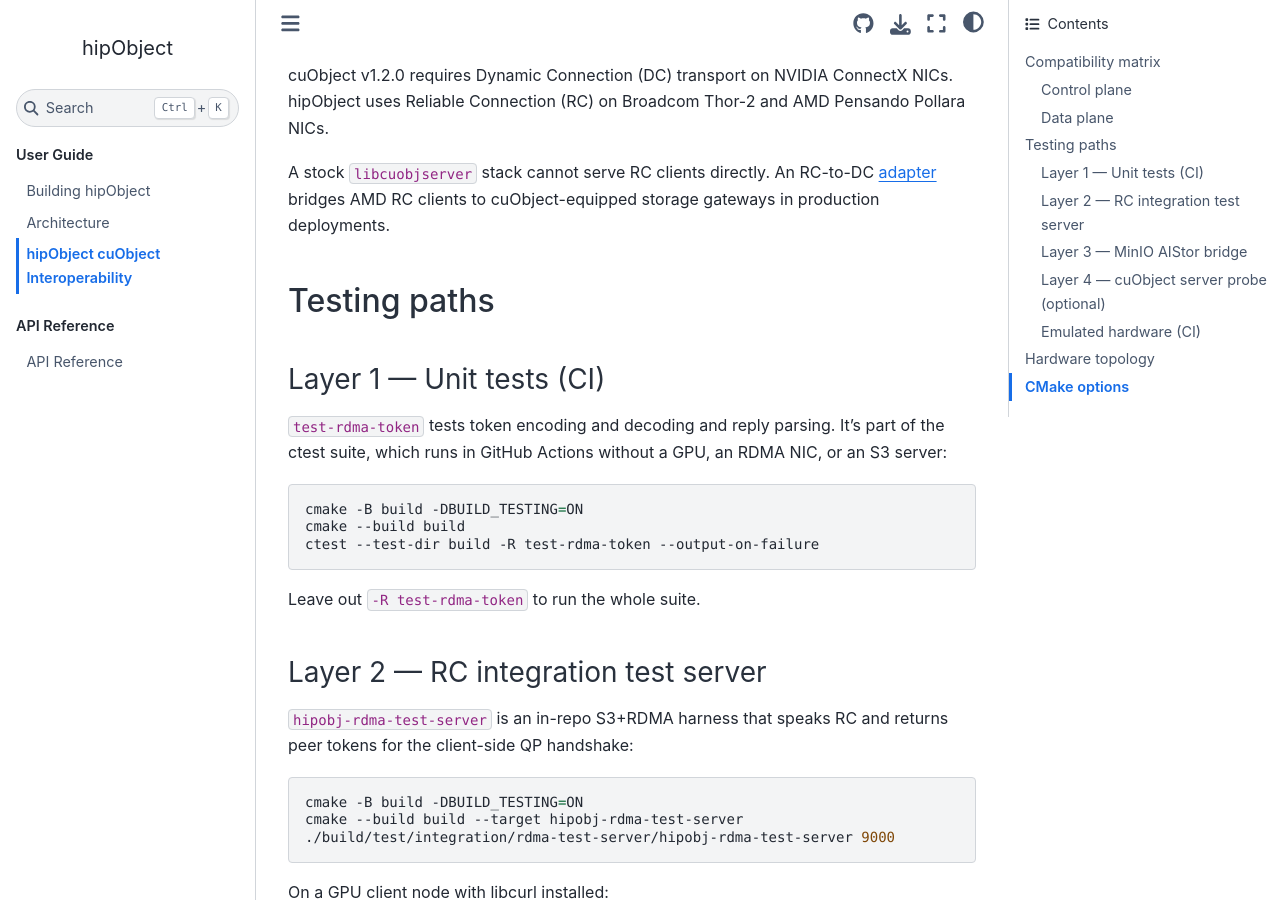
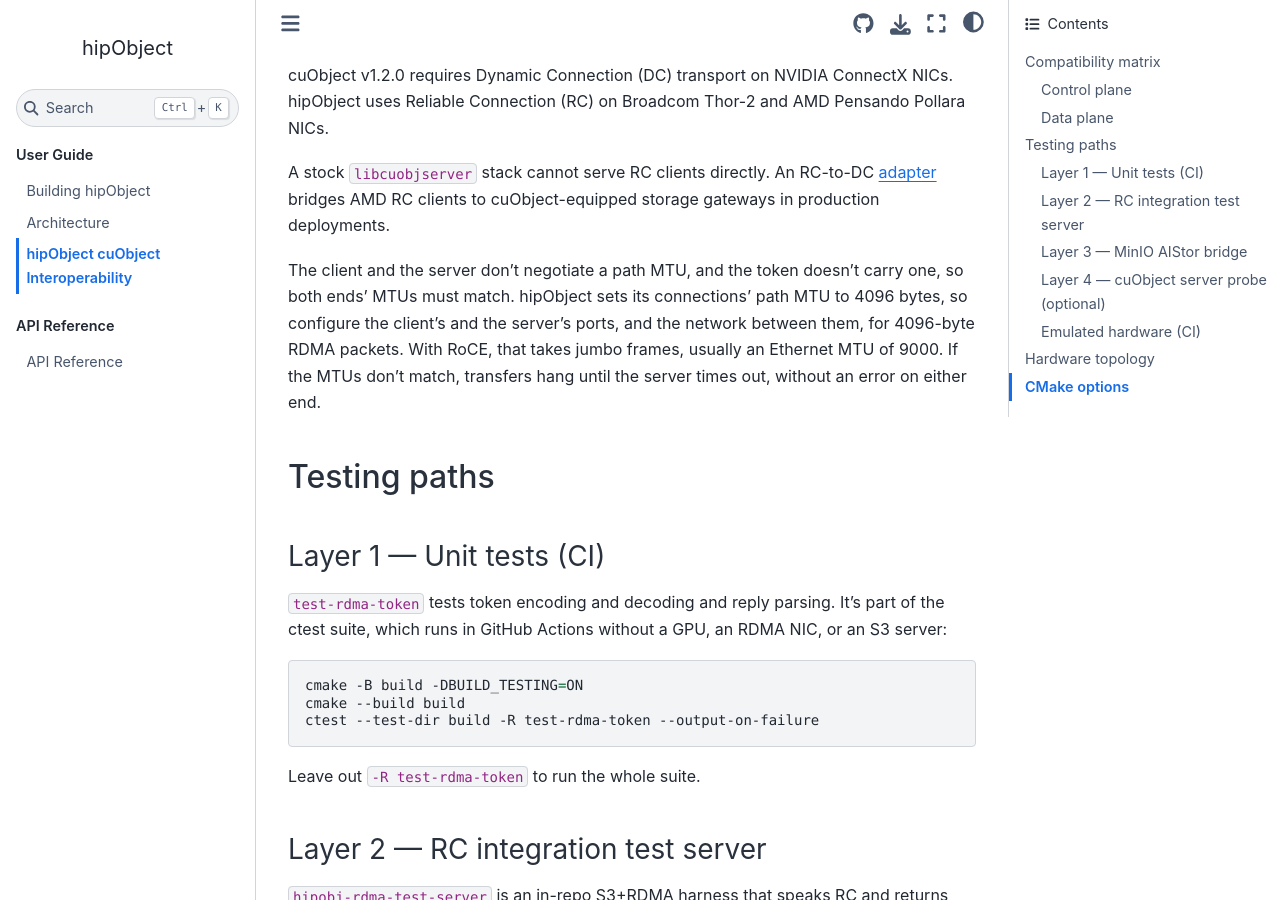
Before and after one commit to ROCm/hipObject, a Sphinx documentation site: the page built from docs/interop.rst, in a window 1280 px wide and 900 px high, scrolled down 2047 px. Built offline with Sphinx 7.4.7 and the Sphinx Book theme 1.1.4, drawn with Linux system fonts in a browser that asks for light colours.

Commit message:
Fix comments and documentation (#262)
- Say in hipobj.h that hipObjInit() reads the environment, so it
  mustn't run while another thread changes it, and that a callback must
  return on the thread that called it. Assert in debug builds that a
  thread's count of connection leases doesn't go below zero.
- Say in hipobj.h that a staging copy that timed out keeps calls that
  start after it from using the buffer, rather than that the buffer
  can't be used, since calls already in progress aren't stopped.
- Correct the comment in BufferMap::deregisterBuffer() about where
  copies of a buffer's entry are made.
- List every package the MinIO bridge build needs in building.rst.
- Say in interop.rst that the client's and server's MTUs must match,
  since hipObject doesn't negotiate a path MTU.
- Mention the GET that sometimes hangs in the two-VM GPU lane's
  known-failure summary.

Co-authored-by: Claude <noreply@anthropic.com>

```diff
--- a/docs/interop.rst
+++ b/docs/interop.rst
@@ -96,6 +96,14 @@ RC-to-DC adapter_ bridges AMD RC clients to
 cuObject-equipped storage gateways in production deployments.
 
 .. _adapter: https://github.com/versity/versitygw/tree/main/cuwrapper
+
+The client and the server don't negotiate a path MTU, and the token
+doesn't carry one, so both ends' MTUs must match. hipObject sets its
+connections' path MTU to 4096 bytes, so configure the client's and the
+server's ports, and the network between them, for 4096-byte RDMA
+packets. With RoCE, that takes jumbo frames, usually an Ethernet MTU of
+9000. If the MTUs don't match, transfers hang until the server times
+out, without an error on either end.
 
 Testing paths
 -------------
```
Also changed, not shown: CHANGELOG.md (+19 -4 lines), docs/building.rst (+6 -1 lines), 4 other files.
